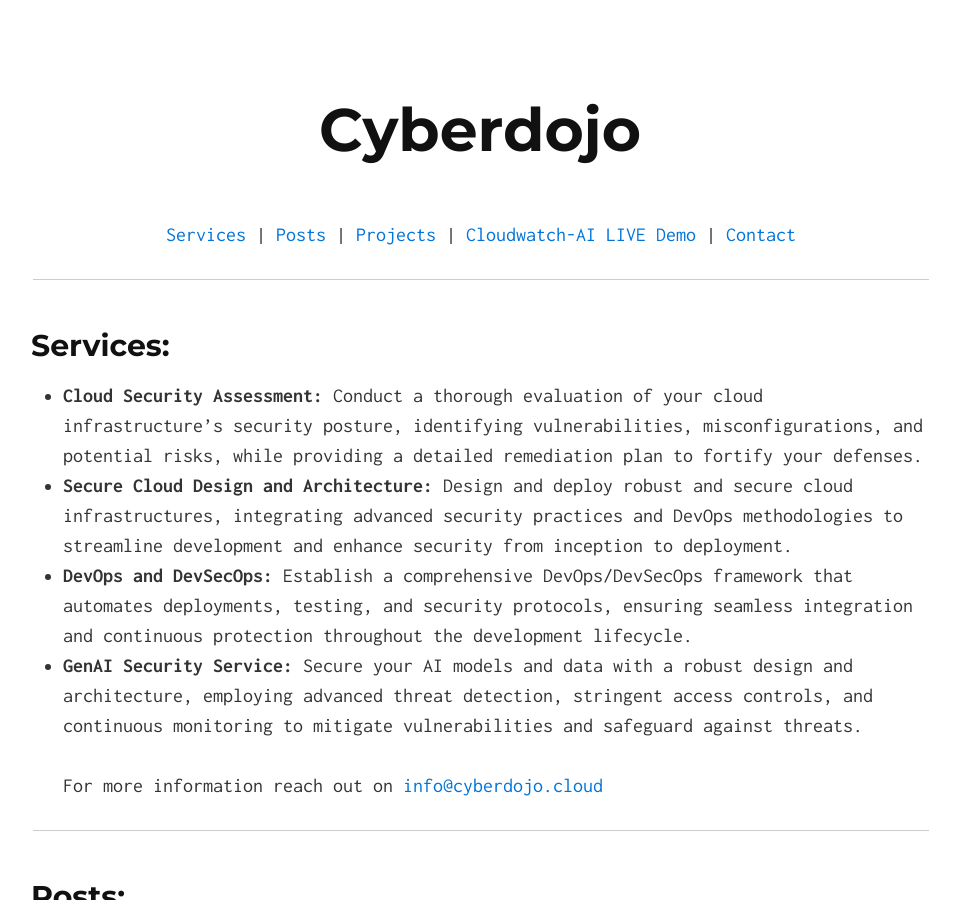
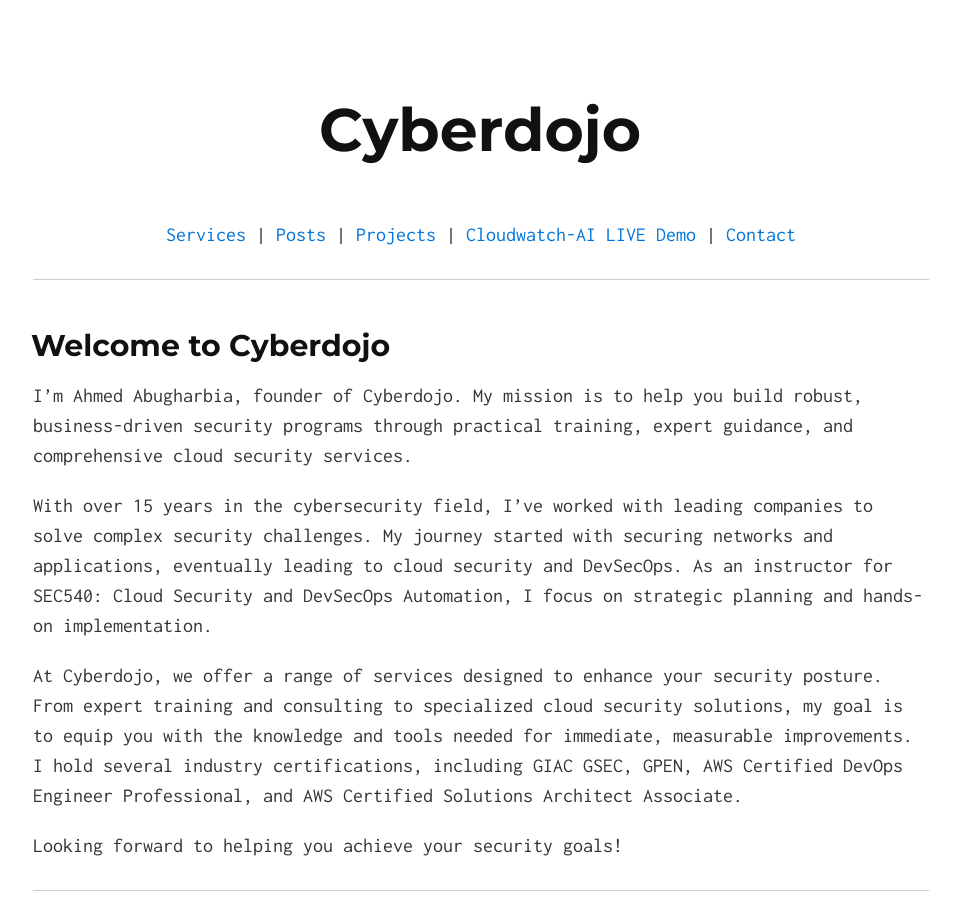
Before and after one commit to Ahmed-AG/cyberdojo-page, a Jekyll site: the page built from index.md, in a window 1280 px wide and 900 px high. Shown: the whole window, without its empty margins (159-1119 px from the left). Built offline with Jekyll 4.4.1, drawn with Linux system fonts in a browser that asks for light colours; our own code applies the rules of GitHub Pages for plain Markdown files.

Commit message:
Update services

```diff
--- a/index.md
+++ b/index.md
@@ -1,6 +1,17 @@
 ---
 layout: default
 ---
+## Welcome to Cyberdojo
+I'm Ahmed Abugharbia, founder of Cyberdojo. My mission is to help you build robust, business-driven security programs through practical training, expert guidance, and comprehensive cloud security services.
+
+With over 15 years in the cybersecurity field, I've worked with leading companies to solve complex security challenges. My journey started with securing networks and applications, eventually leading to cloud security and DevSecOps. As an instructor for SEC540: Cloud Security and DevSecOps Automation, I focus on strategic planning and hands-on implementation.
+
+At Cyberdojo, we offer a range of services designed to enhance your security posture. From expert training and consulting to specialized cloud security solutions, my goal is to equip you with the knowledge and tools needed for immediate, measurable improvements. I hold several industry certifications, including GIAC GSEC, GPEN, AWS Certified DevOps Engineer Professional, and AWS Certified Solutions Architect Associate.
+
+Looking forward to helping you achieve your security goals!
+
+---
+
 ## <a id="services"></a>Services:
 - **Cloud Security Assessment:** Conduct a thorough evaluation of your cloud infrastructure's security posture, identifying vulnerabilities, misconfigurations, and potential risks, while providing a detailed remediation plan to fortify your defenses.
 - **Secure Cloud Design and Architecture:** Design and deploy robust and secure cloud infrastructures, integrating advanced security practices and DevOps methodologies to streamline development and enhance security from inception to deployment.
```
